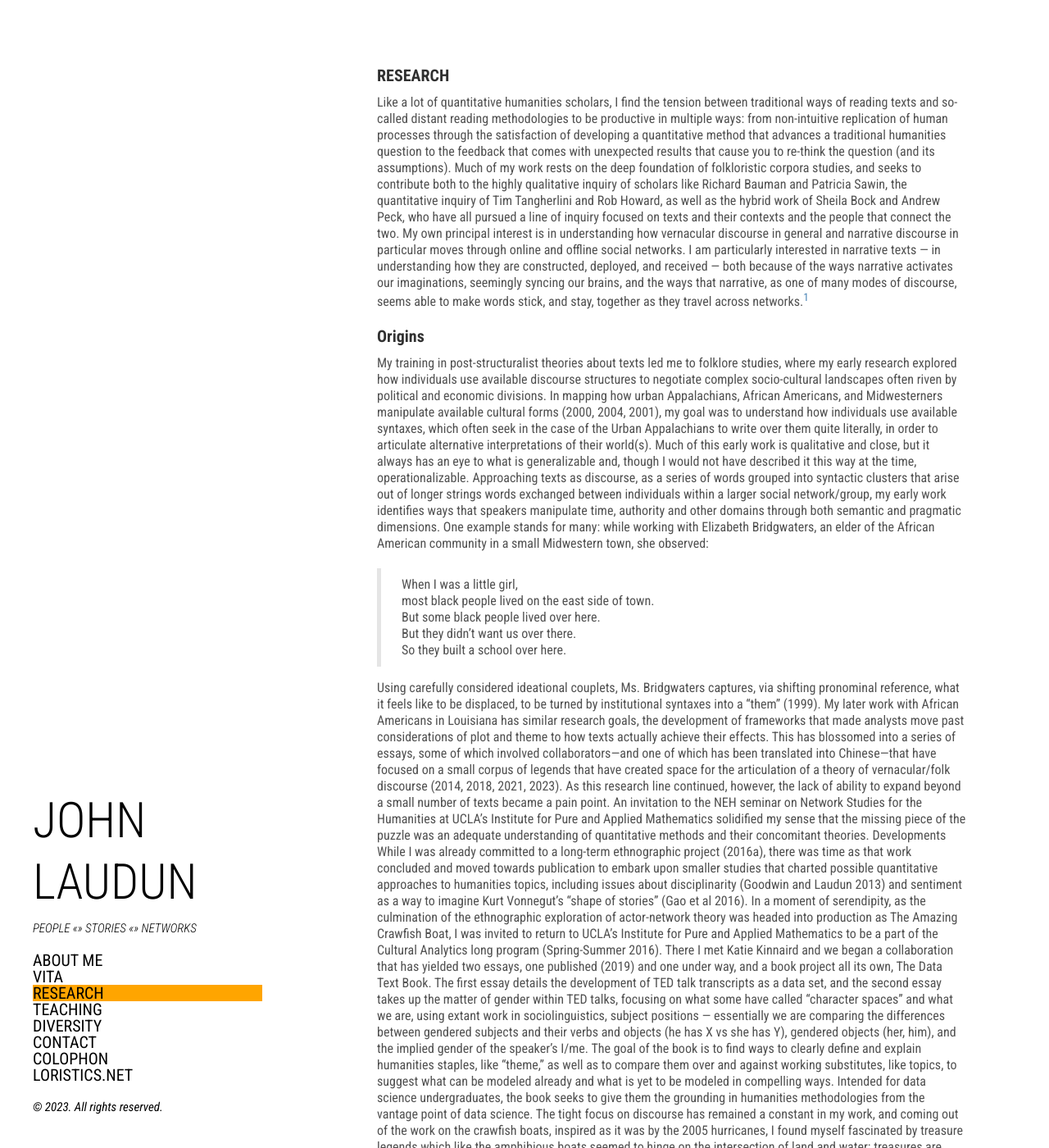
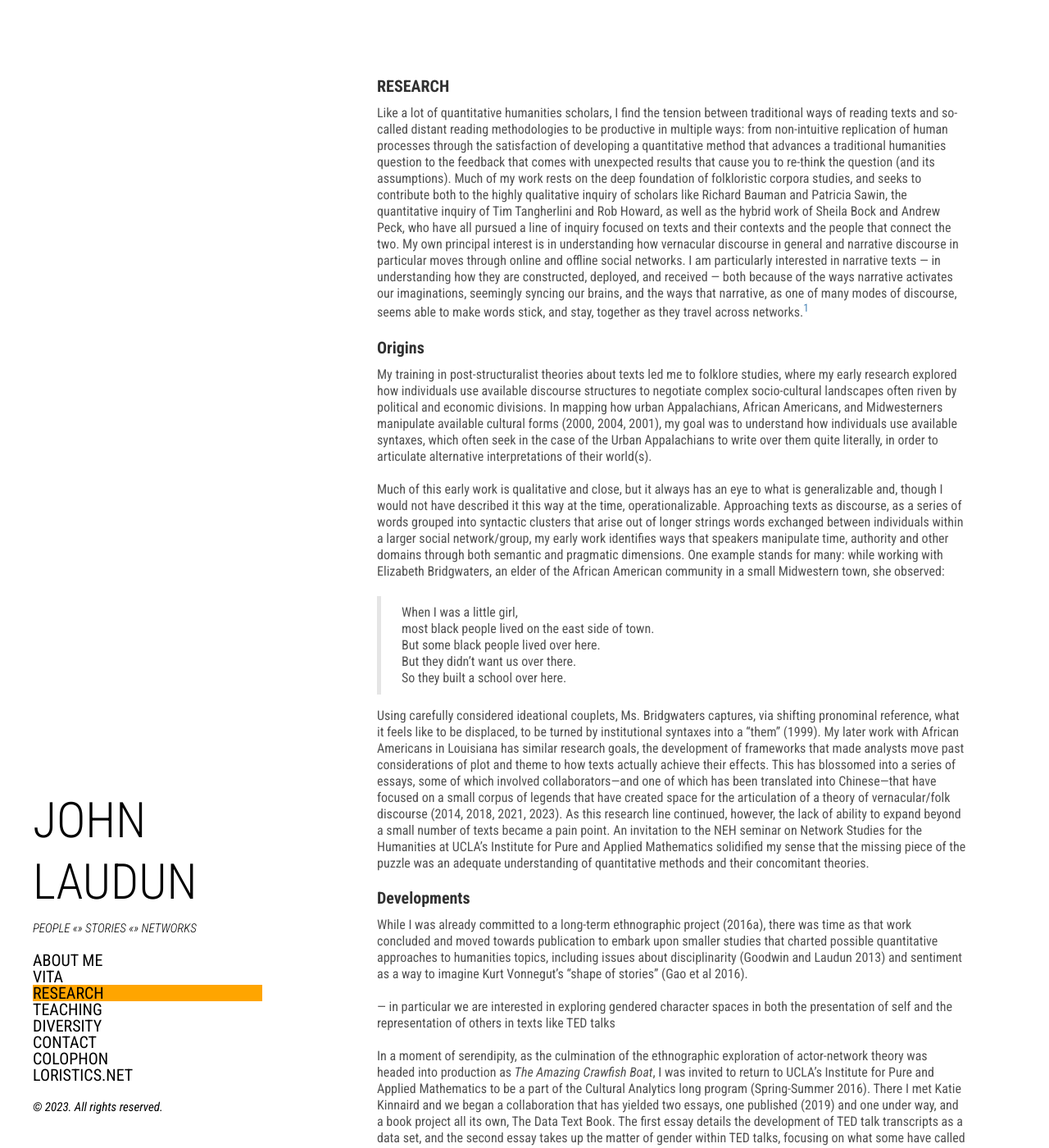
Before and after one commit to johnlaudun/blog, a Jekyll site: the page built from research.md, in a window 1280 px wide and 1400 px high. Shown: the whole window at 82% size. Built offline with Jekyll 4.4.1, drawn with Linux system fonts in a browser that asks for light colours; some of the changed text lies outside the part shown.

Commit message:
Switched off page title. Now pure content.

```diff
--- a/_layouts/page.html
+++ b/_layouts/page.html
@@ -3,6 +3,6 @@ layout: default
 ---
 
 <div class="page">
-  <h1 class="page-title">{{ page.title }}</h1>
+  <!-- <h1 class="page-title">{{ page.title }}</h1> -->
   {{ content }}
 </div>
--- a/research.md
+++ b/research.md
@@ -18,47 +21,56 @@ Much of this early work is qualitative and close, but it always has an eye to wh
 > So they built a school over here.
 
 Using carefully considered ideational couplets, Ms. Bridgwaters captures, via shifting pronominal reference, what it feels like to be displaced, to be turned by institutional syntaxes into a “them” (1999). My later work with African Americans in Louisiana has similar research goals, the development of frameworks that made analysts move past considerations of plot and theme to how texts actually achieve their effects. This has blossomed into a series of essays, some of which involved collaborators—and one of which has been translated into Chinese—that have focused on a small corpus of legends that have created space for the articulation of a theory of vernacular/folk discourse (2014, 2018, 2021, 2023). As this research line continued, however, the lack of ability to expand beyond a small number of texts became a pain point. An invitation to the NEH seminar on Network Studies for the Humanities at UCLA’s Institute for Pure and Applied Mathematics solidified my sense that the missing piece of the puzzle was an adequate understanding of quantitative methods and their concomitant theories.
-Developments
+
+## Developments
+
 While I was already committed to a long-term ethnographic project (2016a), there was time as that work concluded and moved towards publication to embark upon smaller studies that charted possible quantitative approaches to humanities topics, including issues about disciplinarity (Goodwin and Laudun 2013) and sentiment as a way to imagine Kurt Vonnegut’s “shape of stories” (Gao et al 2016).
-In a moment of serendipity, as the culmination of the ethnographic exploration of actor-network theory was headed into production as The Amazing Crawfish Boat, I was invited to return to UCLA’s Institute for Pure and Applied Mathematics to be a part of the Cultural Analytics long program (Spring-Summer 2016). There I met Katie Kinnaird and we began a collaboration that has yielded two essays, one published (2019) and one under way, and a book project all its own, The Data Text Book. The first essay details the development of TED talk transcripts as a data set, and the second essay takes up the matter of gender within TED talks, focusing on what some have called “character spaces” and what we are, using extant work in sociolinguistics, subject positions — essentially we are comparing the differences between gendered subjects and their verbs and objects (he has X vs she has Y), gendered objects (her, him), and the implied gender of the speaker’s I/me. The goal of the book is to find ways to clearly define and explain humanities staples, like “theme,” as well as to compare them over and against working substitutes, like topics, to suggest what can be modeled already and what is yet to be modeled in compelling ways. Intended for data science undergraduates, the book seeks to give them the grounding in humanities methodologies from the vantage point of data science.
+
+
+
+ — in particular we are interested in exploring gendered character spaces in both the presentation of self and the representation of others in texts like TED talks
+
+In a moment of serendipity, as the culmination of the ethnographic exploration of actor-network theory was headed into production as _The Amazing Crawfish Boat_, I was invited to return to UCLA’s Institute for Pure and Applied Mathematics to be a part of the Cultural Analytics long program (Spring-Summer 2016). There I met Katie Kinnaird and we began a collaboration that has yielded two essays, one published (2019) and one under way, and a book project all its own, The Data Text Book. The first essay details the development of TED talk transcripts as a data set, and the second essay takes up the matter of gender within TED talks, focusing on what some have called “character spaces” and what we are, using extant work in sociolinguistics, subject positions — essentially we are comparing the differences between gendered subjects and their verbs and objects (he has X vs she has Y), gendered objects (her, him), and the implied gender of the speaker’s I/me. The goal of the book is to find ways to clearly define and explain humanities staples, like “theme,” as well as to compare them over and against working substitutes, like topics, to suggest what can be modeled already and what is yet to be modeled in compelling ways. Intended for data science undergraduates, the book seeks to give them the grounding in humanities methodologies from the vantage point of data science.
+
 The tight focus on discourse has remained a constant in my work, and coming out of the work on the crawfish boats, inspired as it was by the 2005 hurricanes, I found myself fascinated by treasure legends which like the amphibious boats seemed to hinge on the intersection of land and water: treasures are regularly found on the shore of a lake, by the side of a creek, etc. Moreover, legends of widely varied lengths could, in effect, tell the same story. How does a sequence of 100 words spin up a story world and deliver a semantically-rich world. How does one compare it to a 1000-word version of the same legend? This has led to some interesting experiments with synonym trees in WordNet in order to stabilize entities within schematized versions of the legends, with the schemes themselves still very much in flux, but pursuing lines of inquiry started by Vladmir Propp and Claude-Levi-Strauss but later taken up by Mark Finlayson and others in the current moment.
-The steady progression here of seeking to develop a schema for modes of discourse (2021) along with a schema for the relationship between ideas and their embedding in discourse (2023) has always proceeded with an eye to operationalizability in some form of code. The preliminary results have appeared in a number of publications but they have all been building blocks for How Stories Work a book-length treatment intended for OSU Press’ narratology series, which will be completed in Summer 2023. My focus is on how individuals use narrative to shape various dimensions of the world as they understand it: time, space, the interactional order. The goal is to build a computational model of narrative such that we can discern narrative from other modes of discourse and begin to understand its place within the larger stream of vernacular discourse, themselves situated within global information flows.[^2]
+
+The steady progression here of seeking to develop a schema for modes of discourse (2021) along with a schema for the relationship between ideas and their embedding in discourse (2023) has always proceeded with an eye to operationalizability in some form of code. The preliminary results have appeared in a number of publications but they have all been building blocks for _How Stories Work_ a book-length treatment intended for OSU Press’ narratology series, which will be completed in Summer 2023. My focus is on how individuals use narrative to shape various dimensions of the world as they understand it: time, space, the interactional order. The goal is to build a computational model of narrative such that we can discern narrative from other modes of discourse and begin to understand its place within the larger stream of vernacular discourse, themselves situated within global information flows.[^2]
 
 ## References
 
-Bauman, Richard. 2008. The Philology of the Vernacular. Journal of Folklore Research 45 (1): 29-36.
+Bauman, Richard. 2008. The Philology of the Vernacular. _Journal of Folklore Research_ 45 (1): 29-36.
 
-Bauman, Richard, and Charles L Briggs. 1990. Poetics and Performances as Critical Perspectives on Language and Social Life. Annual Review of Anthropology 19 (1): 59-88.
+Bauman, Richard, and Charles L Briggs. 1990. Poetics and Performances as Critical Perspectives on Language and Social Life. _Annual Review of Anthropology_ 19 (1): 59-88.
 
-Bock, Sheila. 2017. Ku Klux Kasserole and Strange Fruit Pies: A Shouting Match At the Border in Cyberspace. Journal of American Folklore 130 (516): 142-65.
+Bock, Sheila. 2017. Ku Klux Kasserole and Strange Fruit Pies: A Shouting Match At the Border in Cyberspace. _Journal of American Folklore_ 130 (516): 142-65.
 
 Gao, Jianbo, Matthew Jockers, John Laudun, Timothy Tangherlini. 2016. A multiscale theory for the dynamical evolution of sentiment in novels. International Conference on Behavioral, Economic and Socio-cultural Computing (BESC). 10.1109/BESC.2016.7804470.
 
-Howard, Robert Glenn. 2009. Vernacular Media, Vernacular Belief: Locating Christian Fundamentalism in the Vernacular Web. Western Folklore 68 (4): 403-29.
+Howard, Robert Glenn. 2009. Vernacular Media, Vernacular Belief: Locating Christian Fundamentalism in the Vernacular Web. _Western Folklore_ 68 (4): 403-29.
 
-Kinnaird, Katherine and John Laudun. 2019. TED Talks as Data. Journal of Cultural Analytics (19 July). 10.31235/osf.io/4yqex.
+Kinnaird, Katherine and John Laudun. 2019. TED Talks as Data. _Journal of Cultural Analytics_ (19 July). 10.31235/osf.io/4yqex.
 
-Laudun, John. 2023. Weathering the Storm: Folk Ideas about Character. In Wait Five Minutes: Weatherlore in the Twenty-First Century. Ed. Shelley Ingram and Willow Mullins. University Press of Missippi.
+Laudun, John. 2023. Weathering the Storm: Folk Ideas about Character. In _Wait Five Minutes: Weatherlore in the Twenty-First Century_. Ed. Shelley Ingram and Willow Mullins. University Press of Missippi.
 
-Laudun, John. 2021. Narrative as a Mode of Vernacular/Folk Discourse. Western Folklore 80 (3/4): 401-435.
+Laudun, John. 2021. Narrative as a Mode of Vernacular/Folk Discourse. _Western Folklore_ 80 (3/4): 401-435.
 
-Laudun, John. 2018. Tallying Treasure Tales: A Reconsideration of the Structure and Nature of Local Legends. Contemporary Legend 3(7): 1-27.
+Laudun, John. 2018. Tallying Treasure Tales: A Reconsideration of the Structure and Nature of Local Legends. _Contemporary Legend_ 3(7): 1-27.
 
-Laudun, John. 2014. Counting Tales: Towards a Computational Approach to Folk Narrative. Folk Culture Forum 5(228): 20-35. Translator (to Chinese): An Deming.
+Laudun, John. 2014. Counting Tales: Towards a Computational Approach to Folk Narrative. _Folk Culture Forum_ 5(228): 20-35. Translator (to Chinese): An Deming.
 
-Laudun, John. 2004. Reading Hurston Writing. African American Review 38(1): 45-60. 10.2703/1512231.
+Laudun, John. 2004. Reading Hurston Writing. _African American Review_ 38(1): 45-60. 10.2703/1512231.
 
-Laudun, John. 2001. Talk About the Past in a Midwestern Town: “It Was There At That Time”. Midwestern Folklore 27 (2): 41-54.
+Laudun, John. 2001. Talk About the Past in a Midwestern Town: “It Was There At That Time”. _Midwestern Folklore_ 27 (2): 41-54.
 
-Laudun, John. 2000. “There’s Not Much to Talk about When You’re Taking Pictures of Houses”: The Poetics of Vernacular Spaces. Southern Folklore 57(2): 135-158.
+Laudun, John. 2000. “There’s Not Much to Talk about When You’re Taking Pictures of Houses”: The Poetics of Vernacular Spaces. _Southern Folklore_ 57(2): 135-158.
 
-Laudun, John and Jonathan Goodwin. 2013. Computing Folklore Studies: Mapping over a Century of Scholarly Production through Topics. Journal of American Folklore 126(502): 455–475.
+Laudun, John and Jonathan Goodwin. 2013. Computing Folklore Studies: Mapping over a Century of Scholarly Production through Topics. _Journal of American Folklore_ 126(502): 455–475.
 
-Peck, Andrew. 2015. Tall, Dark, and Loathsome: The Emergence of a Legend Cycle in the Digital Age. Journal of American Folklore 128 (509): 333-48.
+Peck, Andrew. 2015. Tall, Dark, and Loathsome: The Emergence of a Legend Cycle in the Digital Age. _Journal of American Folklore_ 128 (509): 333-48.
 
-Sawin, Patricia. 2004. Listening for a Life: A Dialogic Ethnography of Bessie Eldreth Through Her Songs and Stories. Utah State University Press.
+Sawin, Patricia. 2004. _Listening for a Life: A Dialogic Ethnography of Bessie Eldreth Through Her Songs and Stories_. Utah State University Press.
 
-Tangherlini, TR, S Shahsavari, B Shahbazi, E Ebrahimzadeh, and V Roychowdhury. 2020. An Automated Pipeline for the Discovery of Conspiracy and Conspiracy Theory Narrative Frameworks: Bridgegate, Pizzagate and Storytelling on the Web. PLoS One 15 (6): e0233879.
+Tangherlini, TR, S Shahsavari, B Shahbazi, E Ebrahimzadeh, and V Roychowdhury. 2020. An Automated Pipeline for the Discovery of Conspiracy and Conspiracy Theory Narrative Frameworks: Bridgegate, Pizzagate and Storytelling on the Web. _PLoS ONE_ 15 (6): e0233879.
 
 [^1]: The focus on the somewhat larger horizon of discourse, as opposed to strictly narrative, is the outcome of years of close examination of actual vernacular texts as they passed between individuals both in face-to-face interaction and online.
 [^2]: One argument, for example, has been that the cognitive mirroring enabled by narrative helps in the spread of fake news and in radicalization processes. And yet the status of legends as narrative within folklore studies has long been subject to discussion, calling into question the narrative nature of those forms which rest upon legend, like fake news. A proper accounting of narrative within legend and fake news would go a long way to clarifying the dynamics of these phenomena.
```
Also changed, not shown: other parts of research.md (+3 -0 lines), Colophon.md (+1 -0 lines), contact.md (+1 -0 lines), diversity.md (+2 -0 lines), teaching.md (+1 -0 lines).
